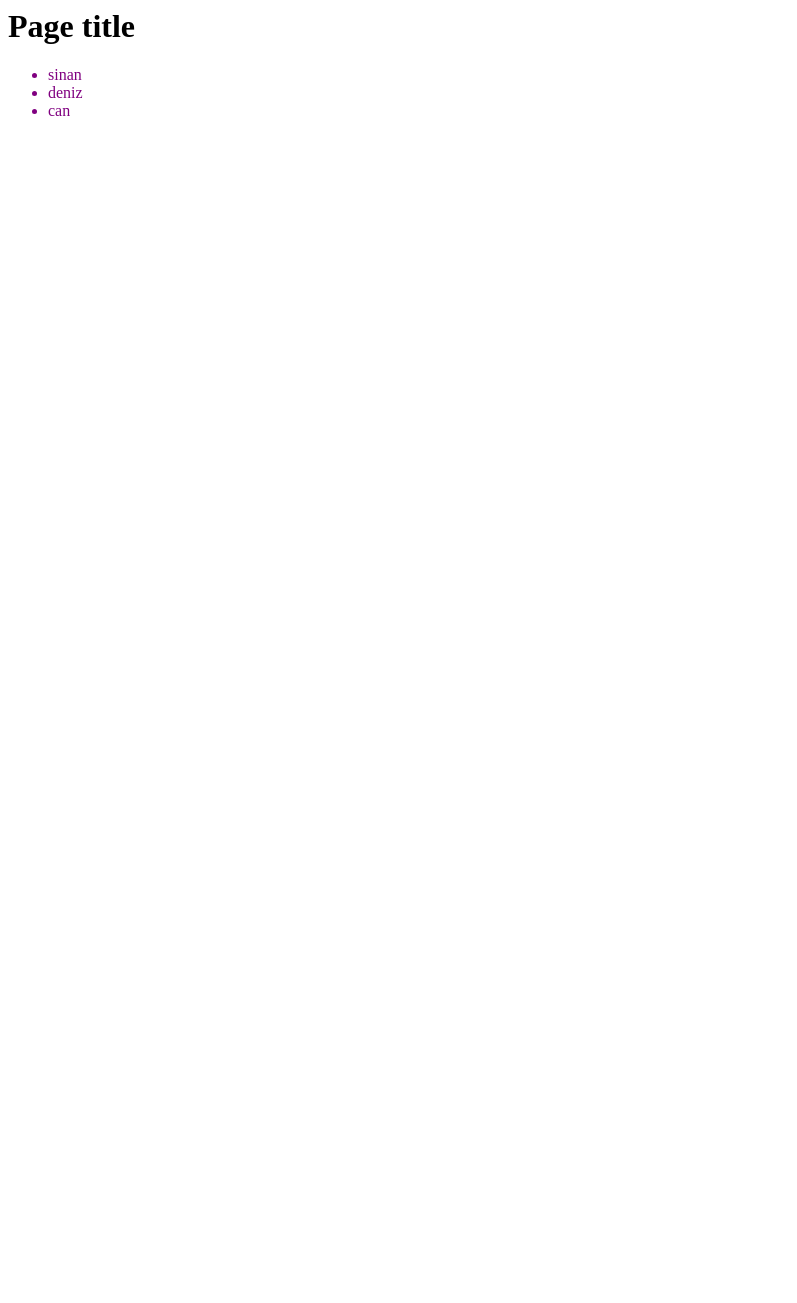
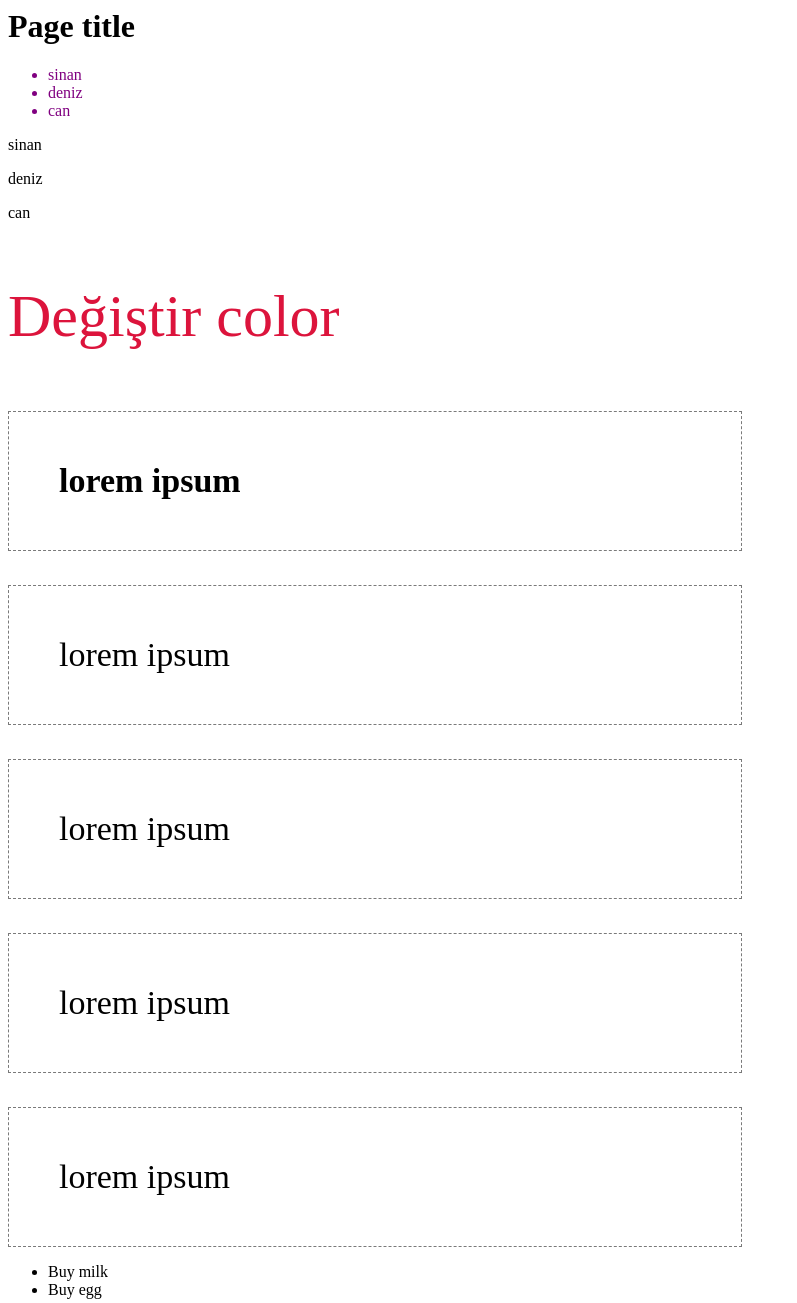
Before and after one commit to sinanbora/JavascriptPractise, a plain HTML site: page chapter2/index.html in a window 1280 px wide. Shown: the whole page, without its empty margins (0-797 px from the left). Before the commit the page ends 800 px from the top, so only its background shows below. Drawn offline with Linux system fonts and the light colour scheme.

Commit message:
some practise

```diff
--- a/chapter2/index.html
+++ b/chapter2/index.html
@@ -4,11 +4,25 @@
     <meta http-equiv="X-UA-Compatible" content="IE=edge">
     <meta name="viewport" content="width=device-width, initial-scale=1.0">
     <title>Document</title>
+    <link rel="stylesheet" href="style.css">
 </head>
 <body>
     <h1>Page title</h1>
 
     <ul class="people"></ul>
+    <div class="content"></div>
+    <p class="success">Değiştir color</p>
+    <article>
+        <h2>lorem ipsum</h2>
+        <p>lorem ipsum</p>
+        <p>lorem ipsum</p>
+        <p>lorem ipsum</p>
+        <div>lorem ipsum</div>
+    </article>
+    <ul>
+        <li>Buy milk</li>
+        <li>Buy egg</li>
+    </ul>
 
     <script src="sandbox.js"></script>
 </body>
--- a/chapter2/sandbox.js
+++ b/chapter2/sandbox.js
@@ -45,3 +45,53 @@ people.forEach(person => {
     html+= `<li style="color:purple">${person}</li>`
 })
 ul.innerHTML = html;
+
+// this usage (arrow funtionlarda this keywordu çalışmıyor sadece regular functionlarda çalışıyor)
+let user = {
+    name: "sinan",
+    blogs: [
+        {title:"merhaba", like: 30},
+        {title:"javascript", like: 50}
+    ],
+    login: function(){
+        console.log("the user logged in")
+    },
+    logout: function() {
+        console.log("the user logged out")
+    },
+    logBlogs: function() {
+        console.log("this user has written the following blogs: ")
+        this.blogs.forEach(blog => console.log(blog.title, blog.like))
+    }
+}
+user.login();
+user.logout();
+user.logBlogs();
+
+// innerHTML and innerText
+const content = document.querySelector('.content');
+const employees = ['sinan','deniz','can'];
+employees.forEach(person => {
+    content.innerHTML += `<p>${person}</p>`;
+});
+// setAttribute
+const msg = document.querySelector('.success')
+msg.setAttribute('style','color:green')
+console.log(msg.style)
+msg.style.fontSize = '60px'
+msg.style.color = 'crimson'
+
+//Parents, Children & Siblings
+const article = document.querySelector('article')
+Array.from(article.children).forEach(child => {
+    child.classList.add('article-element')
+})
+// Event Listener
+
+const items1 = document.querySelectorAll('li');
+
+items1.forEach(item => {
+    item.addEventListener('click', e => {
+        console.log(e.target)
+    })
+})
--- /dev/null
+++ b/chapter2/style.css
@@ -0,0 +1,6 @@
+.article-element {
+    width: 50%;
+    padding: 50px;
+    border: 1px dashed rgb(122, 122, 122);
+    font-size:34px;
+}
```
